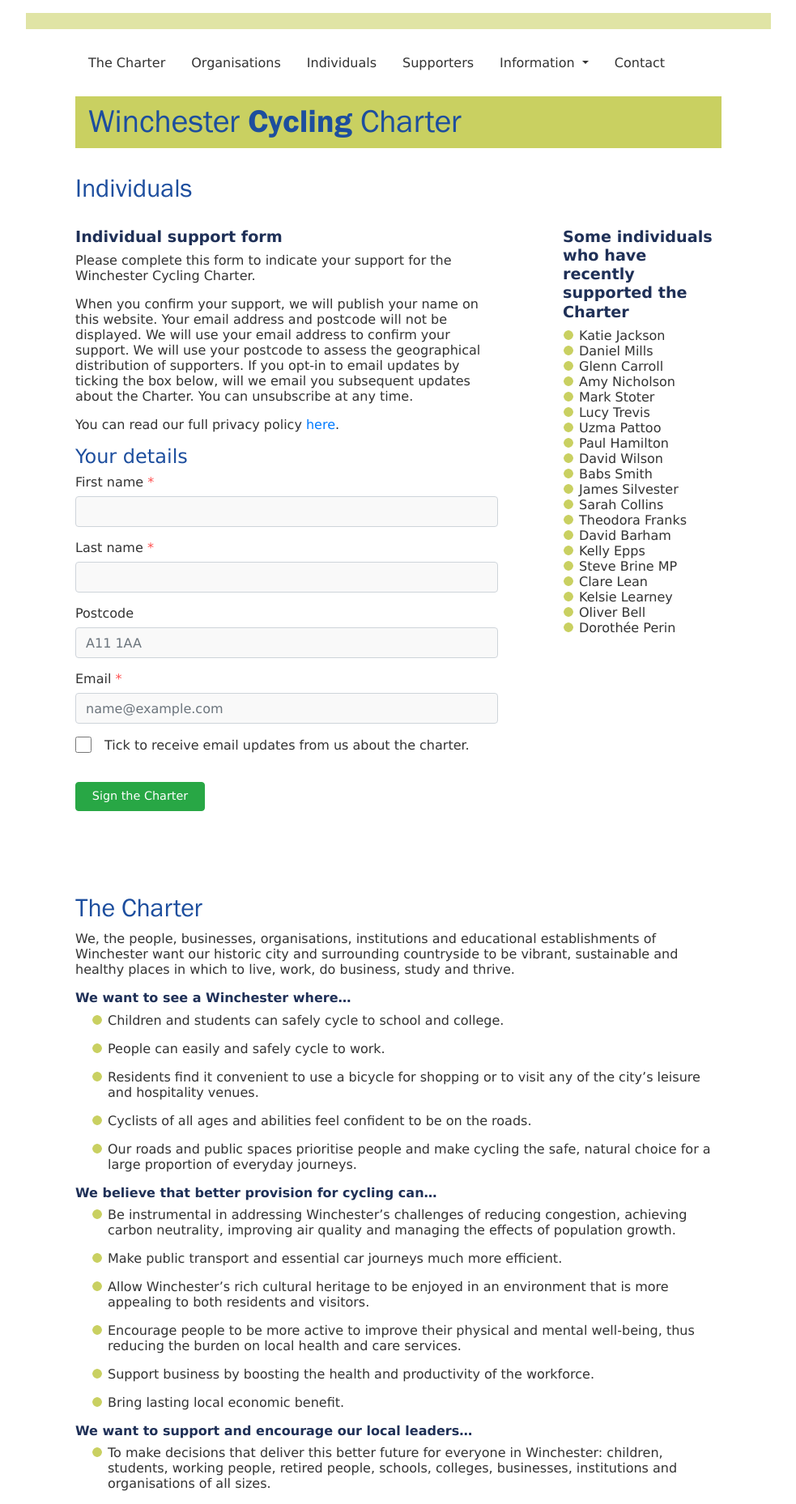
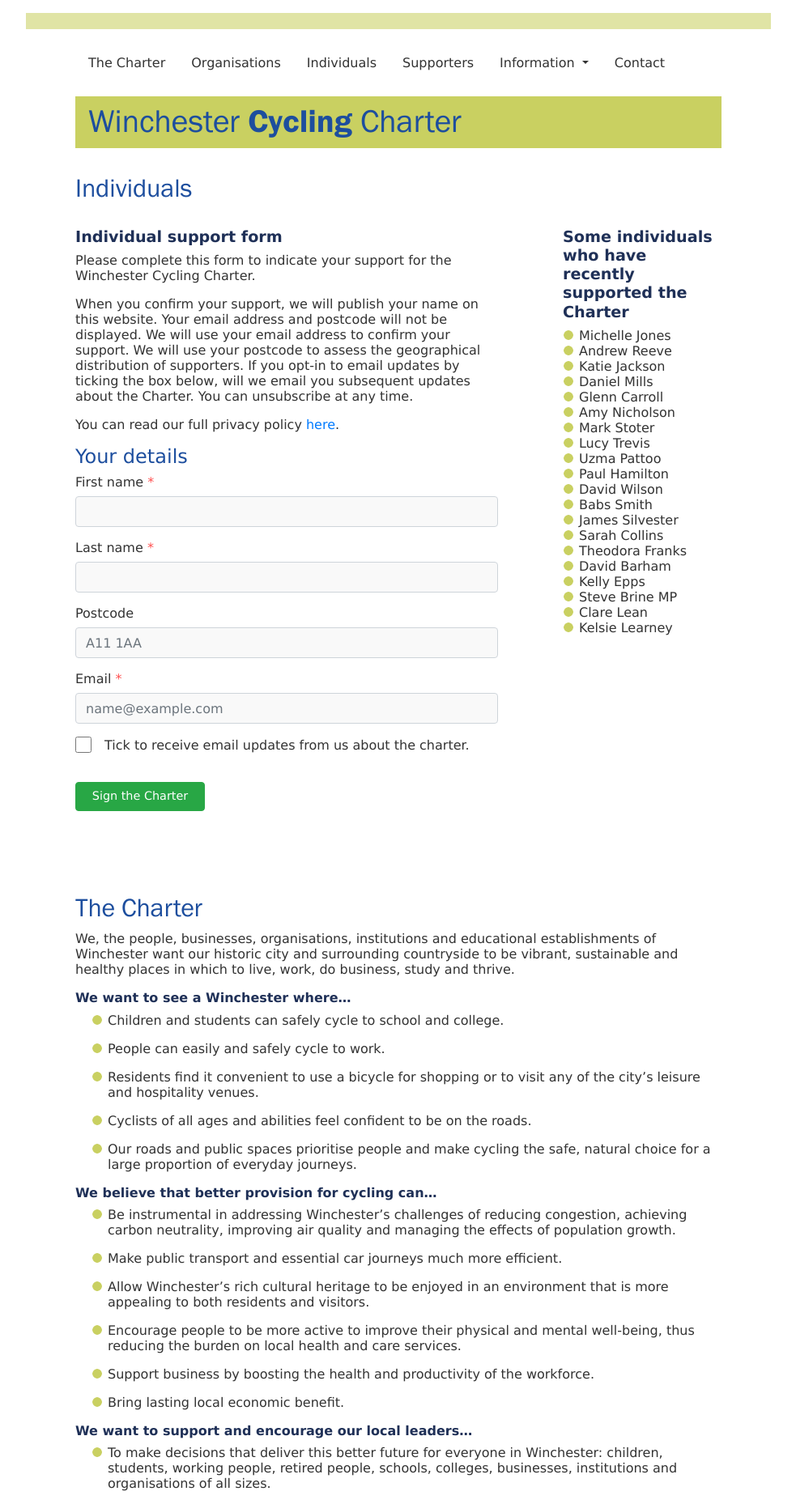
Before and after one commit to winchestercyclingcharter/winchestercyclingcharter.github.io, a Jekyll site: the page built from ind-page.md, in a window 1280 px wide. Shown: the whole page at 81% size, without its empty margins (148-1131 px from the left). Built offline with Jekyll 4.4.1, drawn with Linux system fonts in a browser that asks for light colours; nearby versions of some CDN libraries.

Commit message:
Update people.yml

```diff
--- a/_data/people.yml
+++ b/_data/people.yml
@@ -468,3 +468,5 @@ people:
 - { lastname: Carroll, firstname: Glenn, dt: 20210530-171507-973532 }
 - { lastname: Mills, firstname: Daniel, dt: 20210531-110205-532357 }
 - { lastname: Jackson, firstname: Katie , dt: 20210531-185654-377665 }
+- { lastname: Reeve, firstname: Andrew, dt: 20210602-182607-204644 }
+- { lastname: Jones, firstname: Michelle, dt: 20210603-135602-907422 }
```
